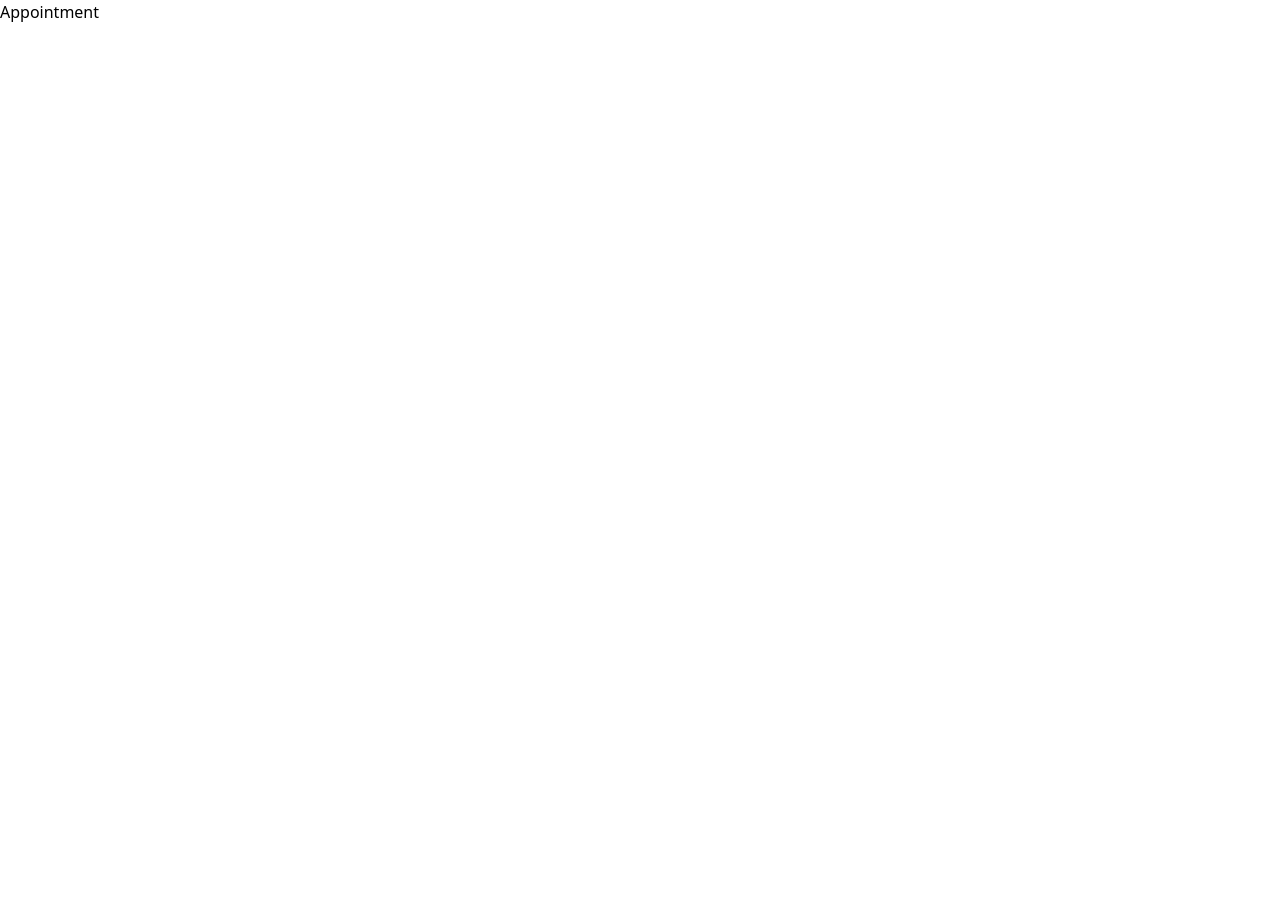
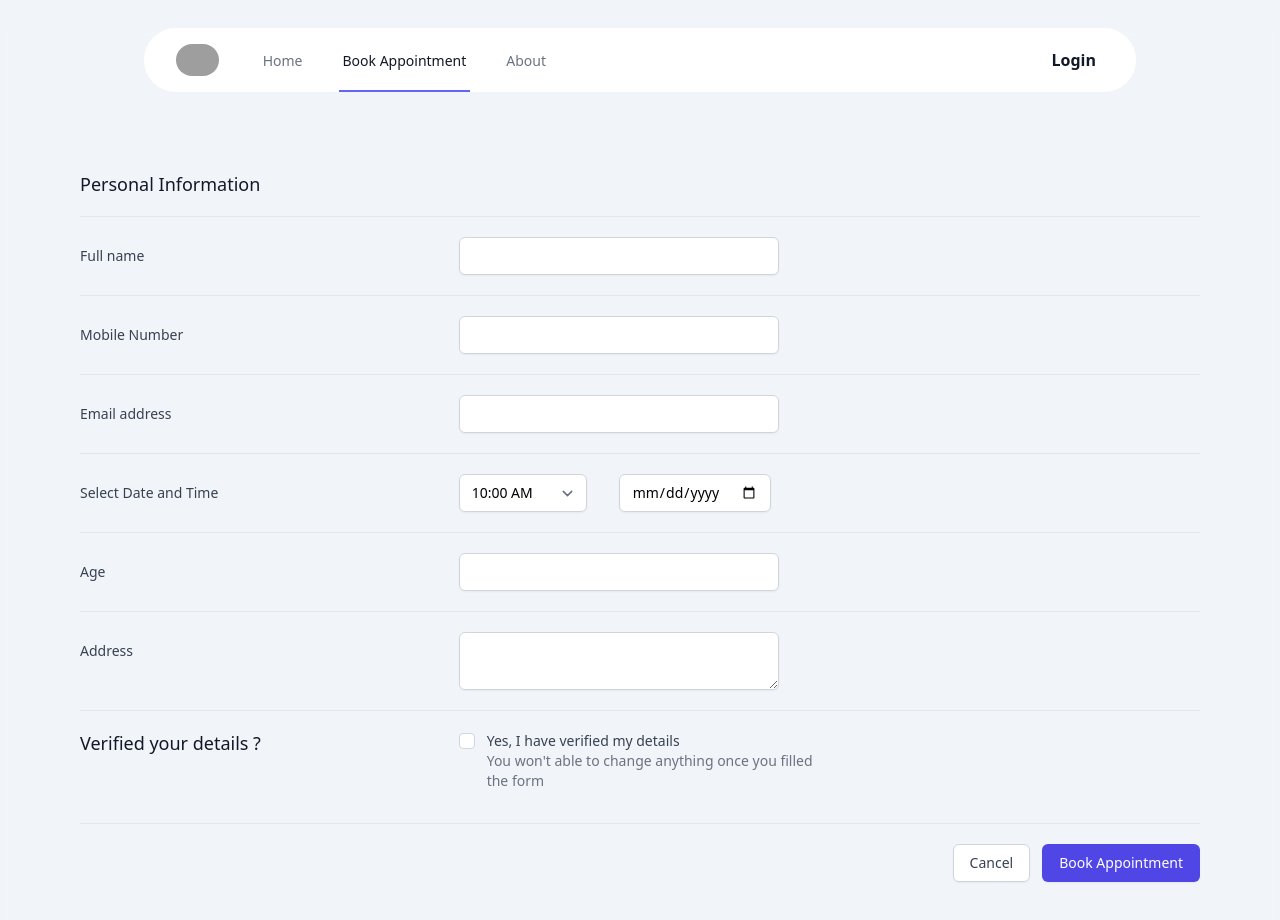
Before and after one commit to AnkitSavani111/Clinic-Manager, a React (Create React App) app: page /appointment in a window 1280 px wide. Shown: the top 920 px of the page. Before the commit the page ends 800 px from the top, so only its background shows below. Built offline with nearby package versions, Linux system fonts and the light colour scheme; grey boxes are pictures that could not be loaded.

Commit message:
Add Book Appointment Form
Signed-off-by: Ankit Savani <ankitmsavani12345@gmail.com>

```diff
--- a/package.json
+++ b/package.json
@@ -44,6 +44,7 @@
     ]
   },
   "devDependencies": {
+    "@tailwindcss/forms": "^0.5.4",
     "tailwindcss": "^3.3.3"
   }
 }
--- a/src/Components/Appointment.js
+++ b/src/Components/Appointment.js
@@ -1,8 +1,192 @@
 import React from 'react'
+import Navbar from './Navbar'
+import Homebody from './Homebody'
+import Footer from './Footer'
+import { Link } from 'react-router-dom'
+
 
 function Appointment() {
+
+  const timeslots = [
+    { id: 1, time: '10:00 AM' },
+    { id: 2, time: '10:30 AM' },
+    { id: 3, time: '11:00 AM' },
+    { id: 4, time: '4:00 PM' },
+    { id: 5, time: '4:30 AM' },
+    { id: 6, time: '5:00 AM' },
+    { id: 7, time: '5:30 AM' },
+    { id: 8, time: '6:00 AM' },
+    { id: 9, time: '6:30 AM' },
+    { id: 10, time: '7:00 AM' }
+  ]
+
+  let tomorrow = new Date();
+  tomorrow.setDate(new Date().getDate() + 1);
+  tomorrow = tomorrow.toISOString().slice(0, 10);
+  console.log(tomorrow);
+
+
   return (
-    <div>Appointment</div>
+    <>
+      <section
+        className="bg-slate-100 md:pt-7 object-top bg-cover"
+      >
+        <div className='backdrop-blur-sm bg-opacity-60'>
+          <Navbar />
+
+          <form className="space-y-8 divide-y divide-gray-200 p-20">
+            <div className="space-y-8 divide-y divide-gray-200 sm:space-y-5">
+
+              <div className="space-y-6 sm:space-y-5">
+                <div>
+                  <h3 className="text-lg font-medium leading-6 text-gray-900">Personal Information</h3>
+                  {/* <p className="mt-1 max-w-2xl text-sm text-gray-500">Use a permanent address where you can receive mail.</p> */}
+                </div>
+                <div className="space-y-6 sm:space-y-5">
+                  <div className="sm:grid sm:grid-cols-3 sm:items-start sm:gap-4 sm:border-t sm:border-gray-200 sm:pt-5">
+                    <label htmlFor="full-name" className="block text-sm font-medium text-gray-700 sm:mt-px sm:pt-2">
+                      Full name
+                    </label>
+                    <div className="mt-1 sm:col-span-2 sm:mt-0">
+                      <input
+                        type="text"
+                        name="first-name"
+                        id="first-name"
+                        autoComplete="given-name"
+                        className="block w-full max-w-lg rounded-md border-gray-300 shadow-sm focus:border-indigo-500 focus:ring-indigo-500 sm:max-w-xs sm:text-sm"
+                      />
+                    </div>
+                  </div>
+
+                  <div className="sm:grid sm:grid-cols-3 sm:items-start sm:gap-4 sm:border-t sm:border-gray-200 sm:pt-5">
+                    <label htmlFor="mobile-no" className="block text-sm font-medium text-gray-700 sm:mt-px sm:pt-2">
+                      Mobile Number
+                    </label>
+                    <div className="mt-1 sm:col-span-2 sm:mt-0">
+                      <input
+                        type="tel"
+                        name="phone"
+                        id="phone"
+                        autoComplete="family-name"
+                        className="block w-full max-w-lg rounded-md border-gray-300 shadow-sm focus:border-indigo-500 focus:ring-indigo-500 sm:max-w-xs sm:text-sm"
+                      />
+                    </div>
+                  </div>
+
+                  <div className="sm:grid sm:grid-cols-3 sm:items-start sm:gap-4 sm:border-t sm:border-gray-200 sm:pt-5">
+                    <label htmlFor="email" className="block text-sm font-medium text-gray-700 sm:mt-px sm:pt-2">
+                      Email address
+                    </label>
+                    <div className="mt-1 sm:col-span-2 sm:mt-0">
+                      <input
+                        id="email"
+                        name="email"
+                        type="email"
+                        autoComplete="email"
+                        className="block w-full max-w-lg rounded-md border-gray-300 shadow-sm focus:border-indigo-500 focus:ring-indigo-500 sm:max-w-xs sm:text-sm"
+                      />
+                    </div>
+                  </div>
+
+                  <div className="sm:grid sm:grid-cols-3 sm:items-start sm:gap-4 sm:border-t sm:border-gray-200 sm:pt-5">
+                    <label htmlFor="timeslot" className="block text-sm font-medium text-gray-700 sm:mt-px sm:pt-2">
+                      Select Date and Time
+                    </label>
+                    <div className="mt-1 sm:col-span-2 sm:mt-0 flex space-x-8">
+                      <select
+                        id="timeslot"
+                        name="timeslot"
+                        autoComplete="timeslot"
+                        className="w-32 block max-w-lg rounded-md border-gray-300 shadow-sm focus:border-indigo-500 focus:ring-indigo-500 sm:max-w-xs sm:text-sm"
+                      >
+                        {timeslots.map((timeslot) => (
+                          <option key={timeslot.id}>{timeslot.time}</option>
+                        ))}
+                      </select>
+                      <input className='max-w-lg rounded-md border-gray-300 shadow-sm focus:border-indigo-500 focus:ring-indigo-500 sm:max-w-xs sm:text-sm' type="date" id="birthday" name="birthday" min={tomorrow}></input>
+                    </div>
+                  </div>
+
+
+                  <div className="sm:grid sm:grid-cols-3 sm:items-start sm:gap-4 sm:border-t sm:border-gray-200 sm:pt-5">
+                    <label htmlFor="age" className="block text-sm font-medium text-gray-700 sm:mt-px sm:pt-2">
+                      Age
+                    </label>
+                    <div className="mt-1 sm:col-span-2 sm:mt-0">
+                      <input
+                        type="number"
+                        name="age"
+                        id="age"
+                        autoComplete="address-level2"
+                        className="block w-full max-w-lg rounded-md border-gray-300 shadow-sm focus:border-indigo-500 focus:ring-indigo-500 sm:max-w-xs sm:text-sm"
+                      />
+                    </div>
+                  </div>
+
+                  <div className="sm:grid sm:grid-cols-3 sm:items-start sm:gap-4 sm:border-t sm:border-gray-200 sm:pt-5">
+                    <label htmlFor="street-address" className="block text-sm font-medium text-gray-700 sm:mt-px sm:pt-2">
+                      Address
+                    </label>
+                    <div className="mt-1 sm:col-span-2 sm:mt-0">
+                      <textarea
+                        name="street-address"
+                        id="street-address"
+                        autoComplete="street-address"
+                        className="block h-auto resize-y w-full max-w-lg rounded-md border-gray-300 shadow-sm focus:border-indigo-500 focus:ring-indigo-500 sm:max-w-xs sm:text-sm"
+                      // className="block w-full max-w-lg rounded-md border-gray-300 shadow-sm focus:border-indigo-500 focus:ring-indigo-500 sm:text-sm"
+                      ></textarea>
+                    </div>
+                  </div>
+
+
+                  <div className="sm:grid sm:grid-cols-3 sm:items-start sm:gap-4 sm:border-t sm:border-gray-200 sm:pt-5">
+                    <h3 className="text-lg font-medium leading-6 text-gray-900">Verified your details ?</h3>
+                    <div className="relative flex items-start">
+                      <div className="flex h-5 items-center">
+                        <input
+                          id="verify-details"
+                          name="verify-details"
+                          type="checkbox"
+                          className="h-4 w-4 rounded border-gray-300 text-indigo-600 focus:ring-indigo-500"
+                        />
+                      </div>
+                      <div className="ml-3 text-sm">
+                        <label htmlFor="verify-details" className="font-medium text-gray-700">
+                          Yes, I have verified my details
+                        </label>
+                        <p className="text-gray-500">You won't able to change anything once you filled the form</p>
+                      </div>
+                    </div>
+                  </div>
+                </div>
+              </div>
+            </div>
+
+            <div className="pt-5">
+              <div className="flex justify-end">
+                <Link to={'/'}>
+
+                  <button
+
+                    type="button"
+                    className="rounded-md border border-gray-300 bg-white py-2 px-4 text-sm font-medium text-gray-700 shadow-sm hover:bg-gray-50 focus:outline-none focus:ring-2 focus:ring-indigo-500 focus:ring-offset-2"
+                  >
+                    Cancel
+                  </button>
+                </Link>
+                <button
+                  type="submit"
+                  className="ml-3 inline-flex justify-center rounded-md border border-transparent bg-indigo-600 py-2 px-4 text-sm font-medium text-white shadow-sm hover:bg-indigo-700 focus:outline-none focus:ring-2 focus:ring-indigo-500 focus:ring-offset-2"
+                >
+                  Book Appointment
+                </button>
+              </div>
+            </div>
+          </form>
+        </div>
+      </section>
+
+    </>
   )
 }
 
--- a/tailwind.config.js
+++ b/tailwind.config.js
@@ -6,5 +6,7 @@ module.exports = {
   theme: {
     extend: {},
   },
-  plugins: [],
+  plugins: [
+    require('@tailwindcss/forms'),
+  ],
 }
```
Also changed, not shown: 1 other file (tests, documents, lock files or other folders).
